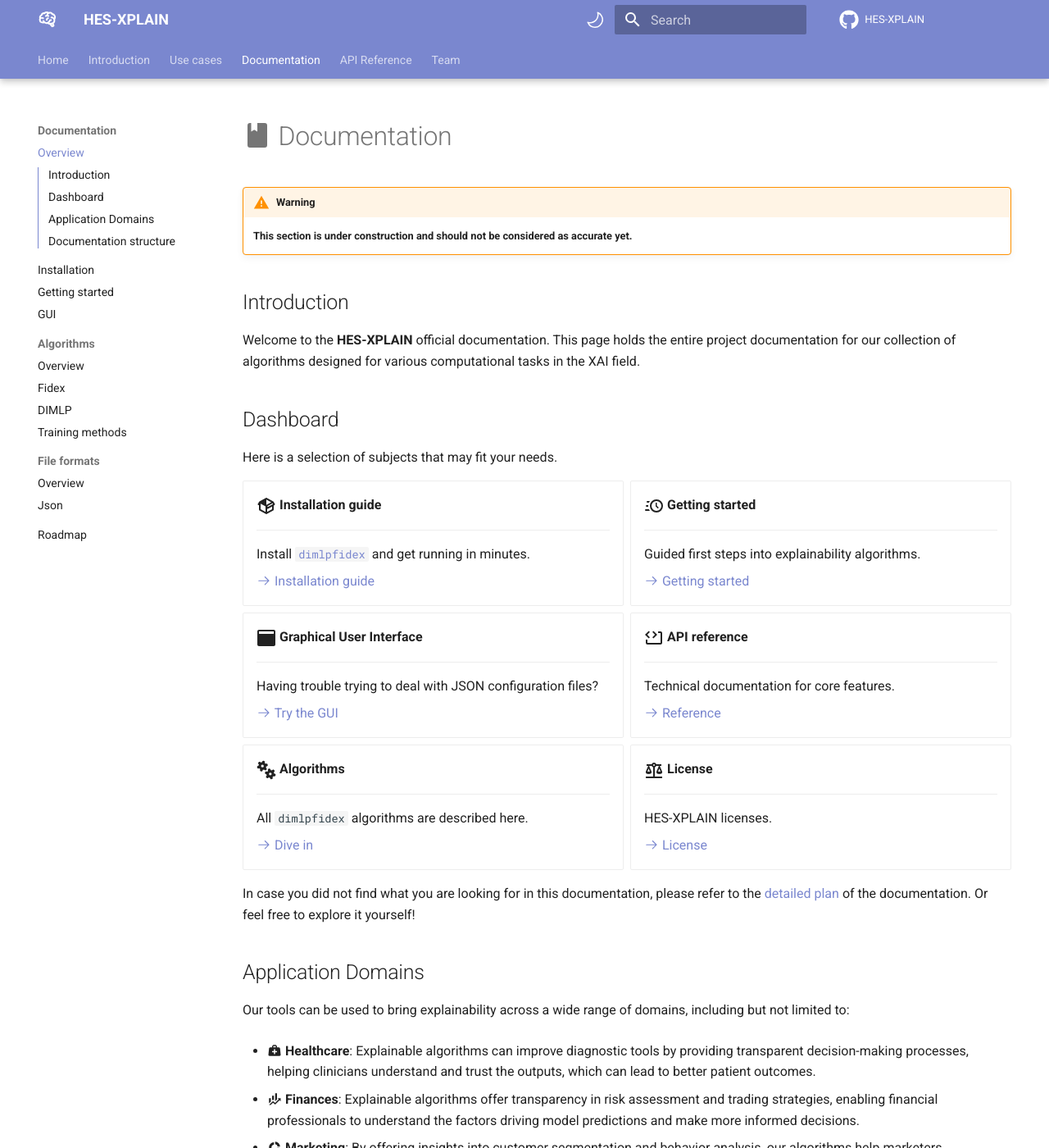
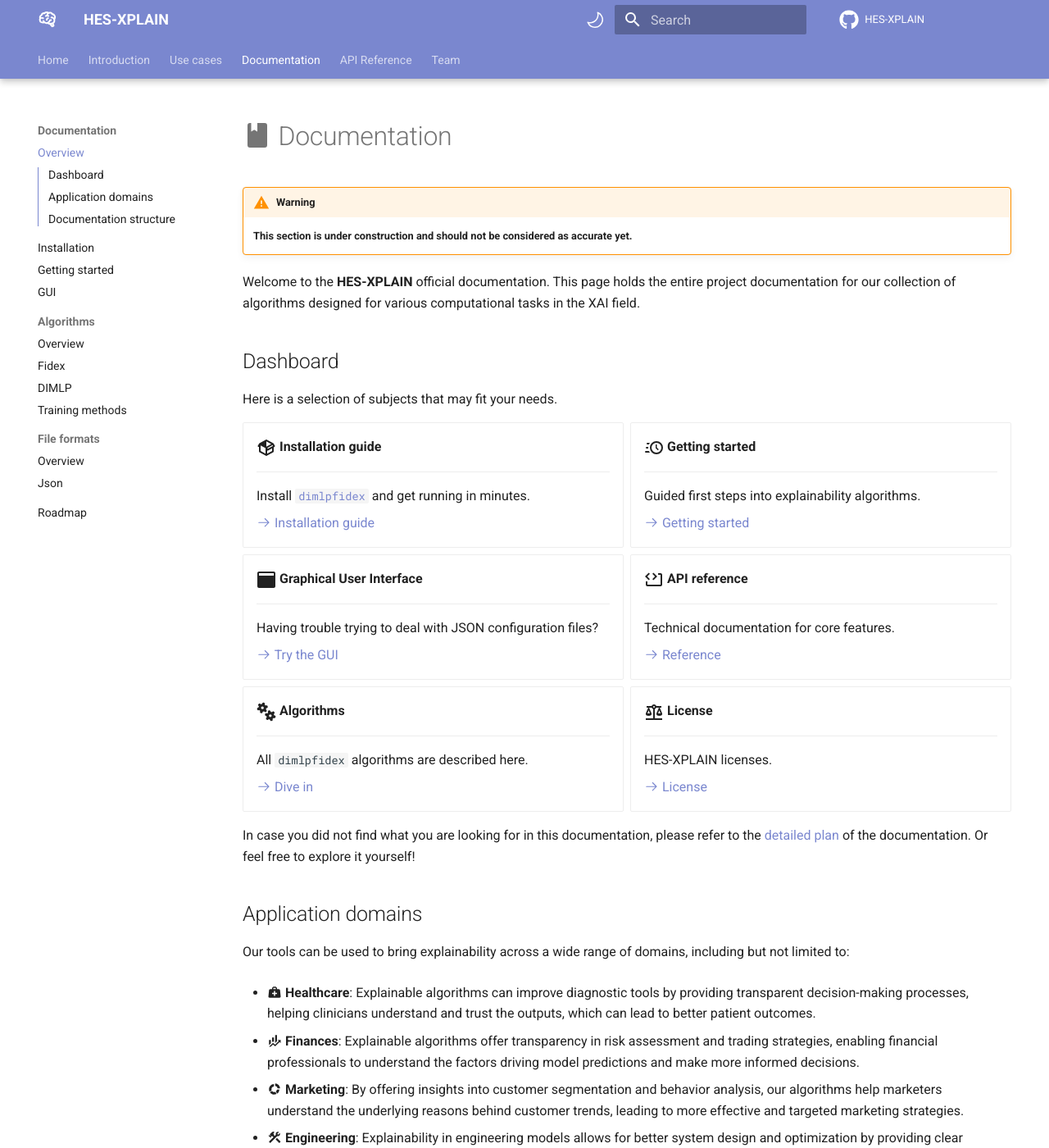
Before and after one commit to HES-XPLAIN/hes-xplain.github.io, an MkDocs documentation site: the page built from docs/documentation/overview.md, in a window 1280 px wide and 1400 px high. Shown: the whole window at 82% size. Built offline with MkDocs 1.6.1 and Material for MkDocs 9.7.7, drawn with Linux system fonts in a browser that asks for light colours; comment, search, counter and statistics services are not loaded.

Commit message:
Removed useless subtitle

```diff
--- a/docs/documentation/overview.md
+++ b/docs/documentation/overview.md
@@ -3,7 +3,6 @@
 !!! warning
     **This section is under construction and should not be considered as accurate yet.**
 
-## Introduction
 Welcome to the **HES-XPLAIN** official documentation. This page holds the entire project documentation for our collection of algorithms designed for various computational tasks in the XAI field.
 
 ## Dashboard
@@ -68,7 +67,7 @@ Here is a selection of subjects that may fit your needs.
 In case you did not find what you are looking for in this documentation, please refer to the [detailed plan](#documentation-structure) of the documentation. Or feel free to explore it yourself!
 
 
-## Application Domains
+## Application domains
 Our tools can be used to bring explainability across a wide range of domains, including but not limited to:
 
 - :material-medical-bag: **Healthcare**: Explainable algorithms can improve diagnostic tools by providing transparent decision-making processes, helping clinicians understand and trust the outputs, which can lead to better patient outcomes.
```
